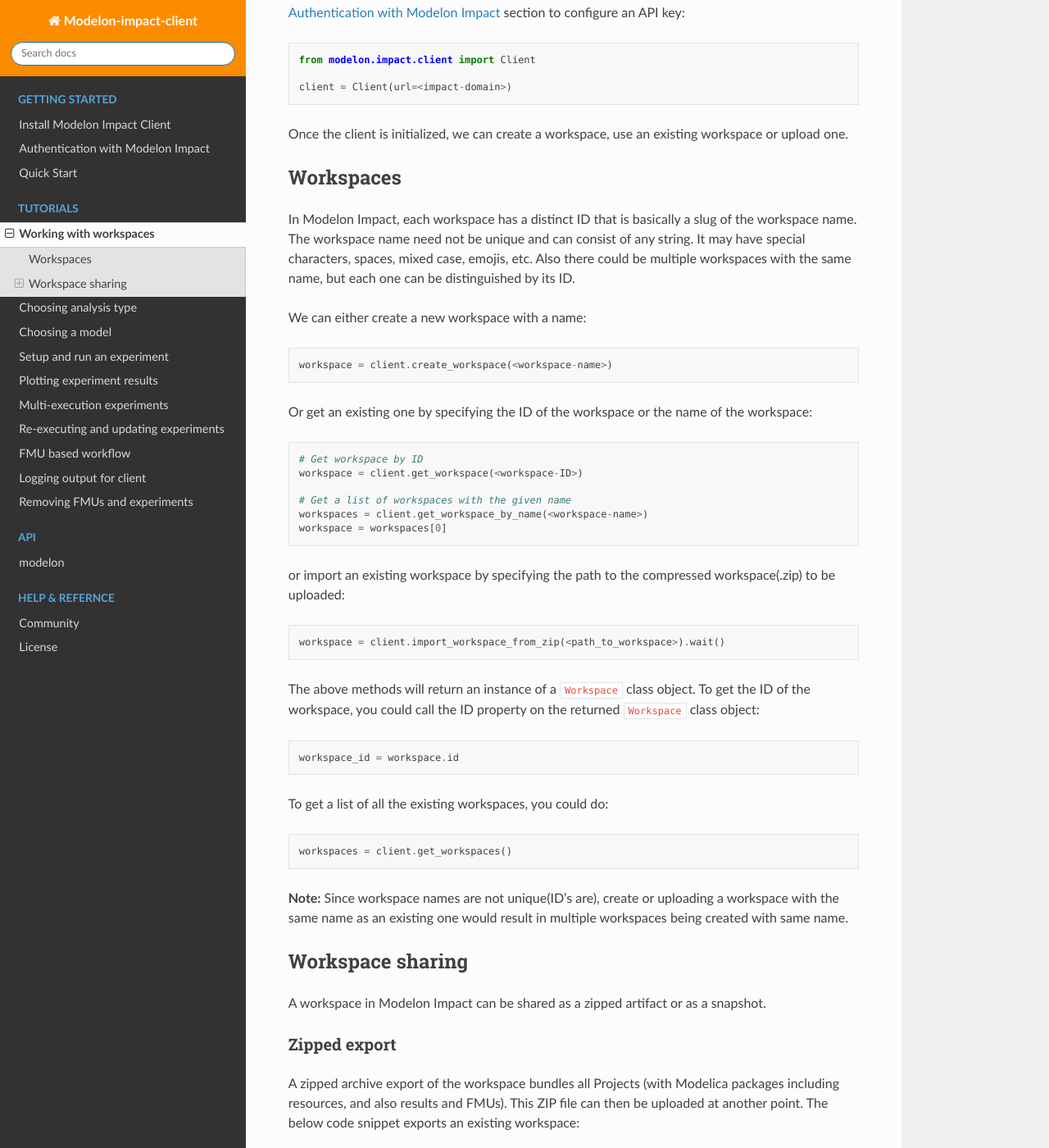
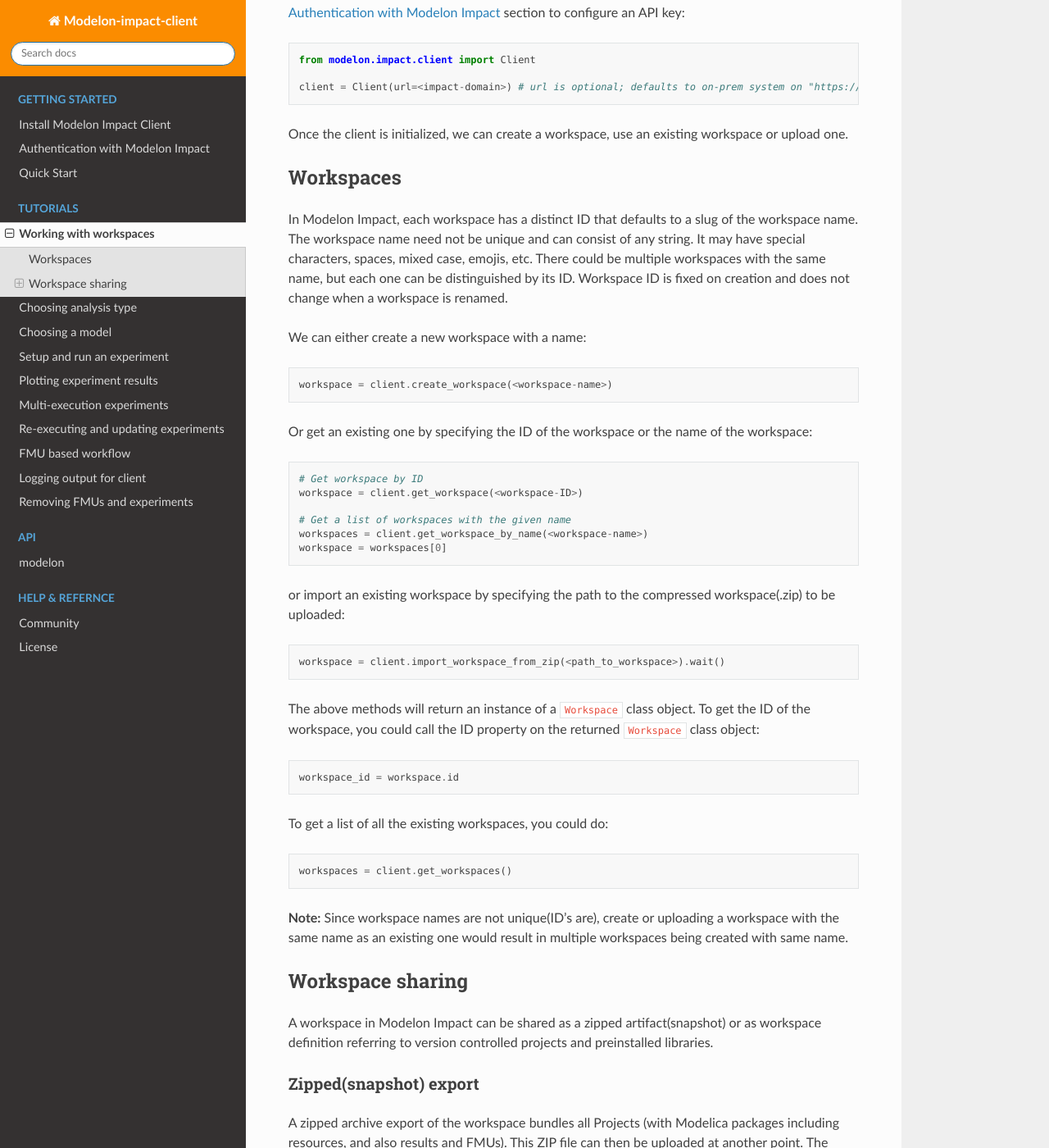
Before and after one commit to modelon-community/impact-client-python, a Sphinx documentation site: the page built from docs/source/working_with_workspaces.rst, in a window 1280 px wide and 1400 px high, scrolled down 276 px. Shown: the whole window at 82% size. Built offline with Sphinx 7.4.7 and the Read the Docs theme 2.0.0, drawn with Linux system fonts in a browser that asks for light colours; some of the changed text lies outside the part shown.

Commit message:
fix: feedback fixes

```diff
--- a/docs/source/choosing_a_model.rst
+++ b/docs/source/choosing_a_model.rst
@@ -11,13 +11,14 @@
 
    # Upload a single Modelica model file
    modelica_content = project.import_modelica_library('LibA.mo').wait()
+   model = workspace.get_model("LibA.Model")
 
    Or
 
    # Upload a zipped modelica library
    modelica_content = project.upload_model_library('LibB.zip').wait()
 
-   model = workspace.get_model("Model")
+   model = workspace.get_model("LibB.Model")
 
 or choose a model from a preloaded library, like ``Modelica Standard Library``::
 
--- a/docs/source/working_with_workspaces.rst
+++ b/docs/source/working_with_workspaces.rst
@@ -11,17 +11,18 @@
 
    from modelon.impact.client import Client
 
-   client = Client(url=<impact-domain>)
+   client = Client(url=<impact-domain>) # url is optional; defaults to on-prem system on "https://impact.modelon.cloud"
 
 Once the client is initialized, we can create a workspace, use an existing workspace or upload one.
 
 Workspaces
 **********
 
-In Modelon Impact, each workspace has a distinct ID that is basically a slug of the workspace name.
+In Modelon Impact, each workspace has a distinct ID that defaults to a slug of the workspace name.
 The workspace name need not be unique and can consist of any string. It may have special
-characters, spaces, mixed case, emojis, etc. Also there could be multiple workspaces with the same name,
-but each one can be distinguished by its ID.
+characters, spaces, mixed case, emojis, etc. There could be multiple workspaces with the same name,
+but each one can be distinguished by its ID. Workspace ID is fixed on creation and does not change when
+a workspace is renamed.
 
 We can either create a new workspace with a name::
 
@@ -56,10 +57,11 @@
 Workspace sharing
 *****************
 
-A workspace in Modelon Impact can be shared as a zipped artifact or as a snapshot.
+A workspace in Modelon Impact can be shared as a zipped artifact(snapshot) or as workspace definition referring to version controlled
+projects and preinstalled libraries.
 
-Zipped export
-#############
+Zipped(snapshot) export
+#######################
 
 A zipped archive export of the workspace bundles all Projects (with Modelica packages including resources, and also results and FMUs).
 This ZIP file can then be uploaded at another point. The below code snippet exports an existing workspace::
@@ -77,8 +79,8 @@
 
    workspace = client.import_workspace_from_zip(path_to_exported_workpace).wait()
 
-Snapshot export
-###############
+Workspace definition export
+###########################
 
 Workspaces could also be shared via 'definitions'. This approach creates a workspace definition that can be shared with other users.
 This requires that all projects used in the workspace is either version controlled or a released project. A user could export the
```
Also changed, not shown: docs/source/authentication_with_modelon_impact.rst (+6 -6 lines), docs/source/quick_start.rst (+6 -6 lines).
